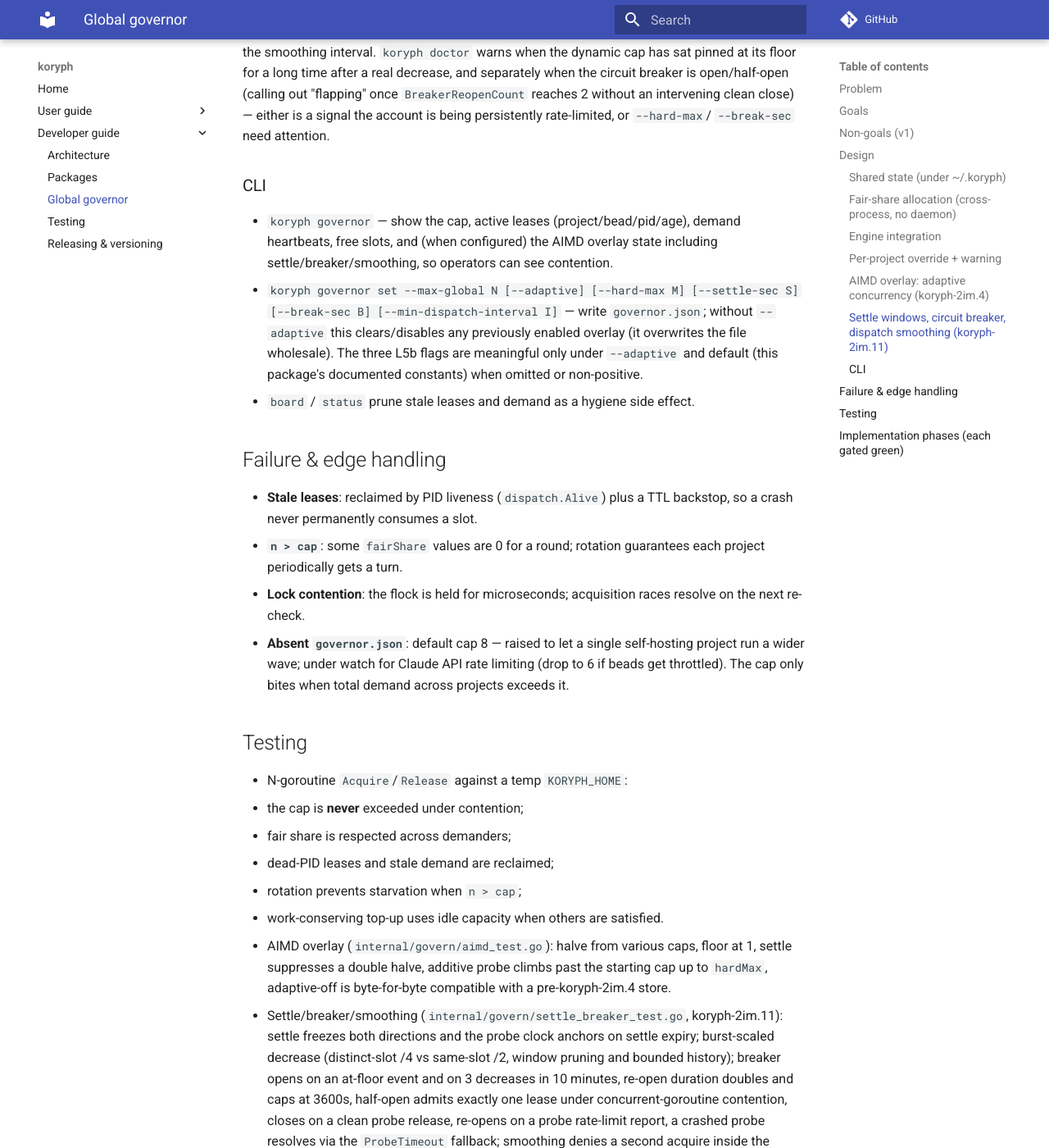
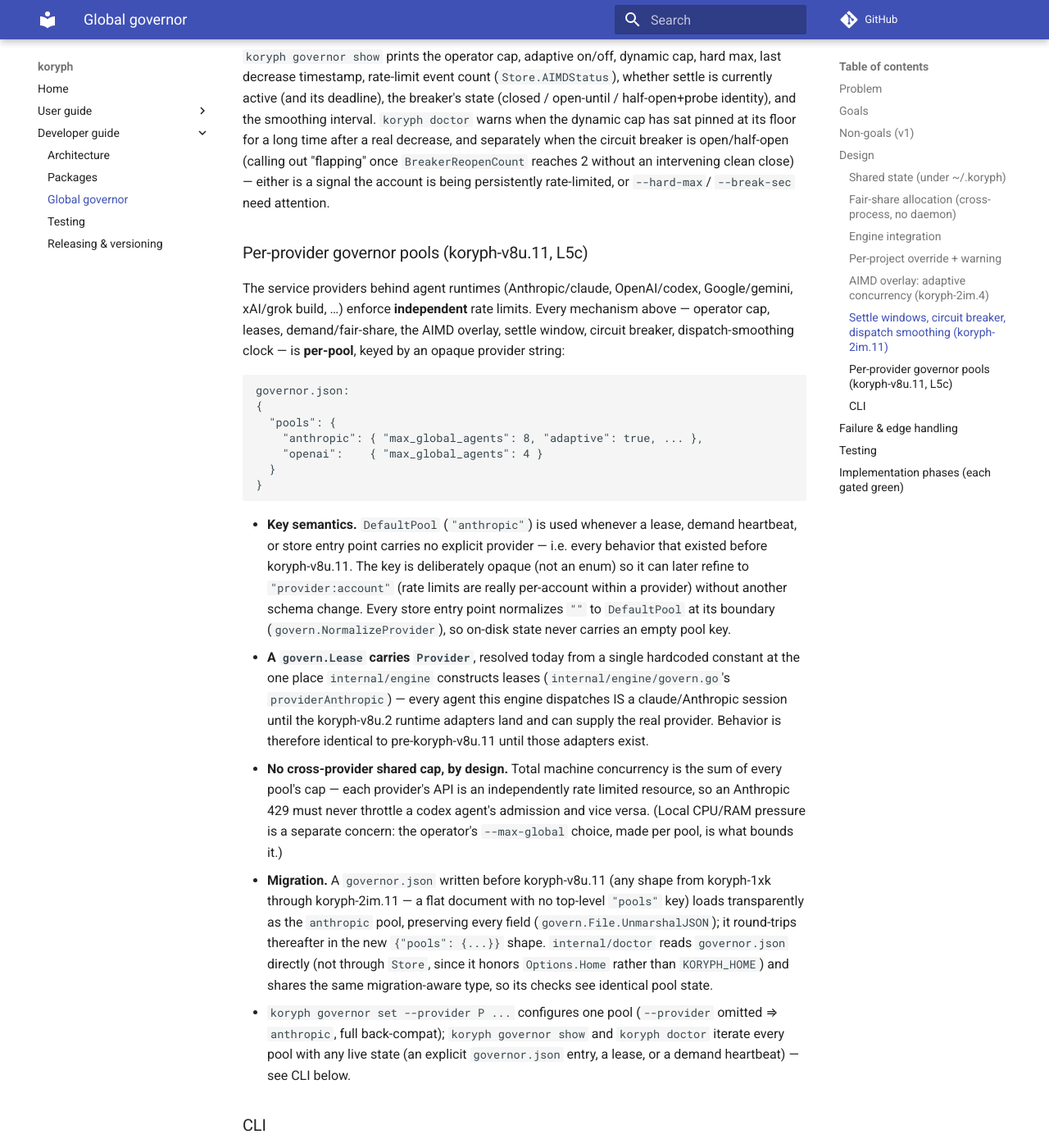
Before and after one commit to koryph/koryph, an MkDocs documentation site: the page built from docs/developer-guide/global-governor.md, in a window 1280 px wide and 1400 px high, scrolled down 5329 px. Shown: the whole window at 82% size. Built offline with MkDocs 1.6.1 and Material for MkDocs 9.7.7, drawn with Linux system fonts in a browser that asks for light colours; comment, search, counter and statistics services are not loaded; some of the changed text lies outside the part shown.

Commit message:
docs(governor): document per-provider governor pools (koryph-v8u.11)
Add the L5c pool model to the global-governor design doc: on-disk shape
({"pools": {<provider>: {...}}}), key semantics (DefaultPool/normalization),
migration from a pre-koryph-v8u.11 governor.json, the no-shared-cap
rationale, updated CLI (`--provider`) and testing sections, and a new
implementation-phase entry.

Co-Authored-By: Claude Fable 5 <noreply@anthropic.com>
Signed-off-by: Marshall Cody McCain <cody@mccain.family>

````diff
--- a/docs/developer-guide/global-governor.md
+++ b/docs/developer-guide/global-governor.md
@@ -47,9 +47,9 @@ burst of cheap agents still exceeds the limit.
 
 | Path | Contents |
 |---|---|
-| `~/.koryph/governor.json` | `{ "max_global_agents": N }` — the machine-wide cap. Absent ⇒ default **8**. Edited only by the machine owner (never per-run), so no single project can lift the ceiling. |
-| `~/.koryph/slots/<project>-<bead>-<pid>.json` | One **lease** per running agent: `{project, bead, pid, engine_pid, model, acquired_at}`. Keyed to the **agent** PID (detached), so a lease survives an engine restart/resume and frees only when the real agent dies. |
-| `~/.koryph/slots/demand/<project>.json` | One **demand heartbeat** per active engine with ready work: `{project, engine_pid, updated_at}`. Refreshed each wave; pruned when stale (TTL) or `engine_pid` dead. |
+| `~/.koryph/governor.json` | `{ "pools": { "<provider>": { "max_global_agents": N, ... } } }` — one independent cap/AIMD-overlay per provider pool (koryph-v8u.11, see below). Absent/missing pool ⇒ default **8**. Edited only by the machine owner (never per-run), so no single project can lift the ceiling. |
+| `~/.koryph/slots/<project>-<bead>-<pid>.json` | One **lease** per running agent: `{project, bead, pid, engine_pid, model, acquired_at, provider}`. Keyed to the **agent** PID (detached), so a lease survives an engine restart/resume and frees only when the real agent dies. `provider` selects which pool the lease counts against. |
+| `~/.koryph/slots/demand/<project>.json` | One **demand heartbeat** per active engine with ready work, per pool: `{project, engine_pid, updated_at, provider}`. Refreshed each wave; pruned when stale (TTL) or `engine_pid` dead. |
 
 All mutations happen under a short-lived flock on the slots directory (the
 `internal/ledger.Lock` pattern), held only for the prune + count + write
@@ -234,17 +234,73 @@ circuit breaker is open/half-open (calling out "flapping" once
 is a signal the account is being persistently rate-limited, or `--hard-max`/
 `--break-sec` need attention.
 
+### Per-provider governor pools (koryph-v8u.11, L5c)
+
+The service providers behind agent runtimes (Anthropic/claude, OpenAI/codex,
+Google/gemini, xAI/grok build, …) enforce **independent** rate limits. Every
+mechanism above — operator cap, leases, demand/fair-share, the AIMD overlay,
+settle window, circuit breaker, dispatch-smoothing clock — is **per-pool**,
+keyed by an opaque provider string:
+
+```
+governor.json:
+{
+  "pools": {
+    "anthropic": { "max_global_agents": 8, "adaptive": true, ... },
+    "openai":    { "max_global_agents": 4 }
+  }
+}
+```
+
+- **Key semantics.** `DefaultPool` (`"anthropic"`) is used whenever a lease,
+  demand heartbeat, or store entry point carries no explicit provider — i.e.
+  every behavior that existed before koryph-v8u.11. The key is deliberately
+  opaque (not an enum) so it can later refine to `"provider:account"` (rate
+  limits are really per-account within a provider) without another schema
+  change. Every store entry point normalizes `""` to `DefaultPool` at its
+  boundary (`govern.NormalizeProvider`), so on-disk state never carries an
+  empty pool key.
+- **A `govern.Lease` carries `Provider`**, resolved today from a single
+  hardcoded constant at the one place `internal/engine` constructs leases
+  (`internal/engine/govern.go`'s `providerAnthropic`) — every agent this
+  engine dispatches IS a claude/Anthropic session until the koryph-v8u.2
+  runtime adapters land and can supply the real provider. Behavior is
+  therefore identical to pre-koryph-v8u.11 until those adapters exist.
+- **No cross-provider shared cap, by design.** Total machine concurrency is
+  the sum of every pool's cap — each provider's API is an independently rate
+  limited resource, so an Anthropic 429 must never throttle a codex agent's
+  admission and vice versa. (Local CPU/RAM pressure is a separate concern:
+  the operator's `--max-global` choice, made per pool, is what bounds it.)
+- **Migration.** A `governor.json` written before koryph-v8u.11 (any shape
+  from koryph-1xk through koryph-2im.11 — a flat document with no top-level
+  `"pools"` key) loads transparently as the `anthropic` pool, preserving
+  every field (`govern.File.UnmarshalJSON`); it round-trips thereafter in the
+  new `{"pools": {...}}` shape. `internal/doctor` reads `governor.json`
+  directly (not through `Store`, since it honors `Options.Home` rather than
+  `KORYPH_HOME`) and shares the same migration-aware type, so its checks see
+  identical pool state.
+- `koryph governor set --provider P ...` configures one pool (`--provider`
+  omitted ⇒ `anthropic`, full back-compat); `koryph governor show` and
+  `koryph doctor` iterate every pool with any live state (an explicit
+  `governor.json` entry, a lease, or a demand heartbeat) — see CLI below.
+
 ### CLI
 
-- `koryph governor` — show the cap, active leases (project/bead/pid/age), demand
-  heartbeats, free slots, and (when configured) the AIMD overlay state
-  including settle/breaker/smoothing, so operators can see contention.
-- `koryph governor set --max-global N [--adaptive] [--hard-max M] [--settle-sec S] [--break-sec B] [--min-dispatch-interval I]` —
-  write `governor.json`; without `--adaptive` this clears/disables any
-  previously enabled overlay (it overwrites the file wholesale). The three
-  L5b flags are meaningful only under `--adaptive` and default (this
-  package's documented constants) when omitted or non-positive.
-- `board` / `status` prune stale leases and demand as a hygiene side effect.
+- `koryph governor` — show EVERY provider pool's cap, active leases
+  (project/bead/pid/age), demand heartbeats, free slots, and (when
+  configured) the AIMD overlay state including settle/breaker/smoothing, so
+  operators can see contention per pool. A machine using only the default
+  `anthropic` pool prints exactly one pool block — a strict superset of the
+  pre-koryph-v8u.11 single-pool output.
+- `koryph governor set --max-global N [--provider P] [--adaptive] [--hard-max M] [--settle-sec S] [--break-sec B] [--min-dispatch-interval I]` —
+  write ONE pool's entry in `governor.json` (`--provider` omitted ⇒
+  `anthropic`); without `--adaptive` this clears/disables any previously
+  enabled overlay ON THAT POOL ONLY (it overwrites that pool's entry
+  wholesale — every other pool is untouched). The three L5b flags are
+  meaningful only under `--adaptive` and default (this package's documented
+  constants) when omitted or non-positive.
+- `board` / `status` prune stale leases and demand (across all pools) as a
+  hygiene side effect.
 
 ## Failure & edge handling
 
@@ -295,6 +351,23 @@ is a signal the account is being persistently rate-limited, or `--hard-max`/
 - Doctor (`internal/doctor/doctor_test.go`): the circuit-breaker check is OK
   when unconfigured/adaptive-off/closed, warns when open or half-open, and
   calls out flapping once `BreakerReopenCount` reaches 2.
+- Per-provider pools (`internal/govern/pools_test.go`, koryph-v8u.11): a
+  rate-limit event (halve/settle/breaker trip) in one pool leaves another
+  pool's admission, dynamic cap, and event count completely untouched (the
+  core assertion); operator cap and lease/Release accounting are scoped per
+  pool; a legacy pre-pools `governor.json` migrates into the `anthropic` pool
+  with every AIMD field preserved and round-trips in the new shape; fair
+  share is computed within a pool only (a project's demand in one pool never
+  affects another project's share in a different pool); `""` normalizes to
+  `anthropic` at every entry point (`Acquire`/`Hold` via `Lease.Provider`,
+  and every other method's explicit `provider` argument); concurrent
+  `Acquire`/`Release` across two pools never breaches either pool's cap
+  (`go test -race`). CLI (`cmd/koryph/governor_test.go`): `--provider`
+  set/show round-trips independently for multiple pools, and a plain
+  (`--provider`-omitted) `set`/`show` stays fully back-compat with the
+  single-pool CLI. Doctor (`internal/doctor/doctor_test.go`): the governor,
+  adaptive-cap, and circuit-breaker checks each emit one Finding per pool,
+  and zombie-lease/stale-demand Findings name the pool they belong to.
 
 ## Implementation phases (each gated green)
 
@@ -314,3 +387,11 @@ is a signal the account is being persistently rate-limited, or `--hard-max`/
    `internal/engine/poll.go` (out of bounds for that change — see the KNOWN
    GAP comment there), so burst-distinct-slot counting is project-level
    rather than per-bead until a one-line follow-up lands.
+6. **Per-provider governor pools (koryph-v8u.11, L5c)** — every piece of
+   governor state (cap, leases, demand, AIMD overlay, settle/breaker/
+   smoothing) becomes per-pool, keyed by an opaque provider string; a
+   pre-koryph-v8u.11 `governor.json` migrates transparently into the
+   `anthropic` pool; `koryph governor set --provider P` / `show` and
+   `koryph doctor` become pool-aware; see the dedicated section above.
+   `internal/engine`'s lease construction hardcodes `providerAnthropic` until
+   the koryph-v8u.2 runtime adapters can supply the real provider.
````
